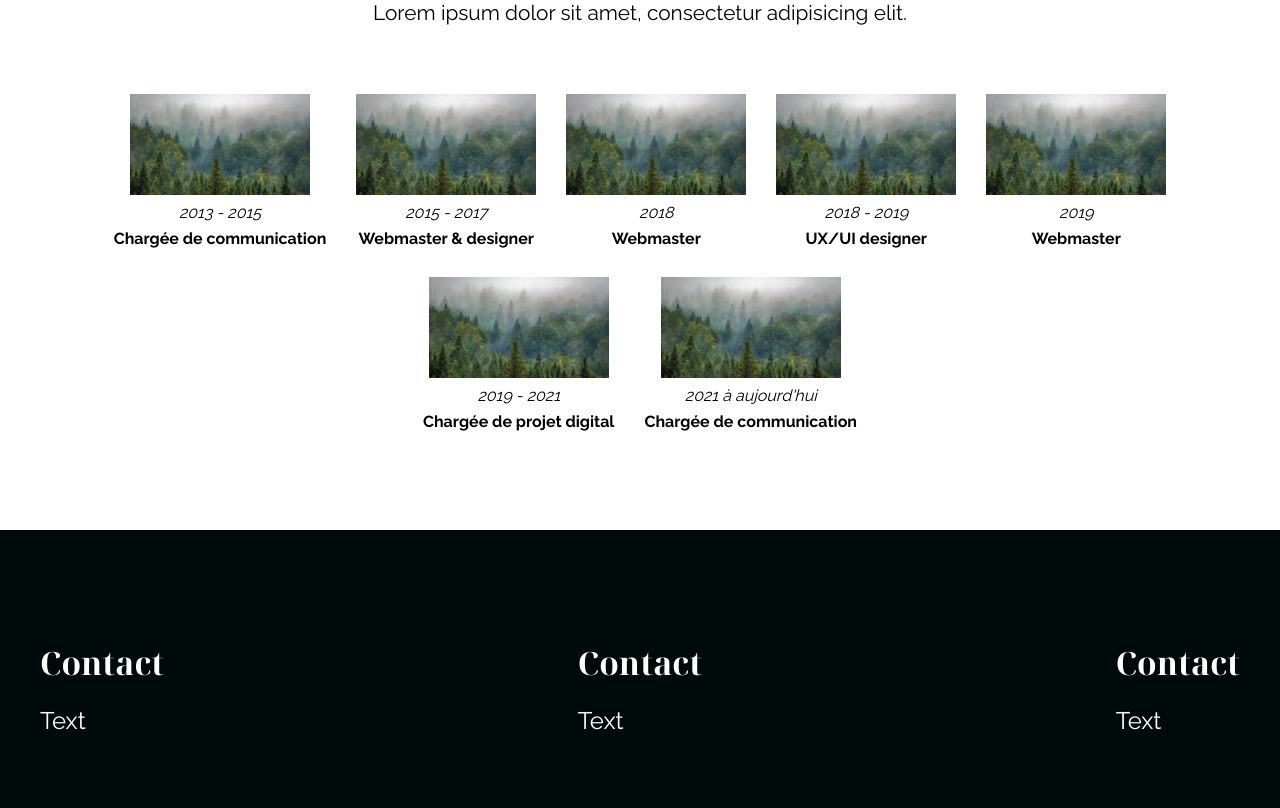
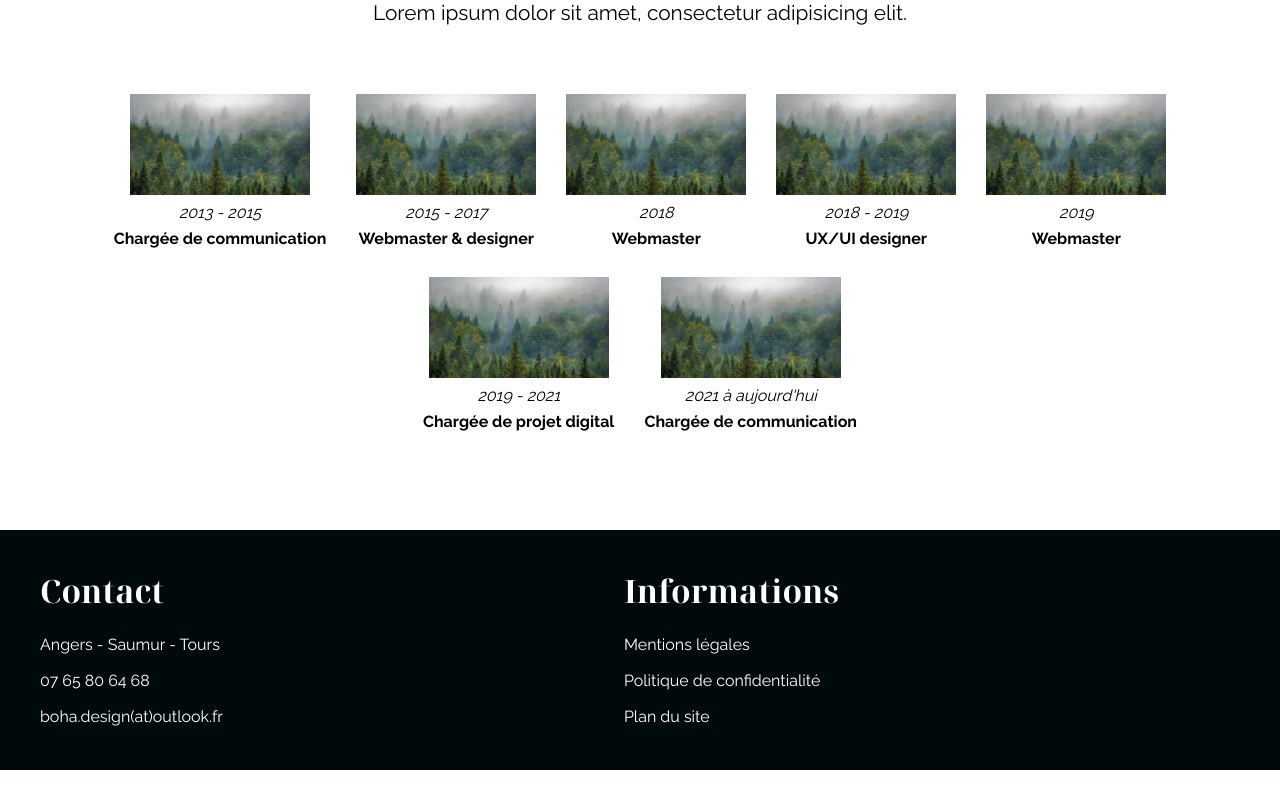
Before and after one commit to sarah-sbb/portfolio, a website: page index.html in a window 1280 px wide. Shown: the part 2425-3233 px from the top of the page. After the commit the page ends 3195 px from the top, so only its background shows below. Drawn offline with nearby package versions, Linux system fonts and the light colour scheme.

Commit message:
update(footer): add item footer

```diff
--- a/index.html
+++ b/index.html
@@ -173,15 +173,21 @@
         <footer class="footer">
                 <div class="footer__contact">
                     <h3>Contact</h3>
-                    <p>Text</p>
+                    <ul>
+                        <li>Angers - Saumur - Tours</li>
+                        <li>07 65 80 64 68</li>
+                        <li>boha.design(at)outlook.fr</li>
+                    </ul>
                 </div>
                 <div class="footer__contact">
-                    <h3>Contact</h3>
-                    <p>Text</p>
+                    <h3>Informations</h3>
+                    <ul>
+                        <li>Mentions légales</li>
+                        <li>Politique de confidentialité</li>
+                        <li>Plan du site</li>
+                    </ul>
                 </div>
                 <div class="footer__contact">
-                    <h3>Contact</h3>
-                    <p>Text</p>
                 </div>
         </footer>
         <script src="/src/js/app.js"></script>
--- a/src/scss/components/_footer.scss
+++ b/src/scss/components/_footer.scss
@@ -8,6 +8,7 @@
     background-color: $color-dark;
     height: 30vh;
     padding: 40px;
+    box-sizing: border-box;
 
     @media  screen and (min-width: 981px) {
         flex-direction: row;
@@ -34,4 +35,15 @@
             font-size: 1.5em;
         }
     }
+
+    ul {
+        display: flex;
+        flex-direction: column;
+        gap: 20px;
+        list-style: none;
+
+        li {
+            color: white;
+        }
+    }
 }
```
Also changed, not shown: src/css/style.css.
